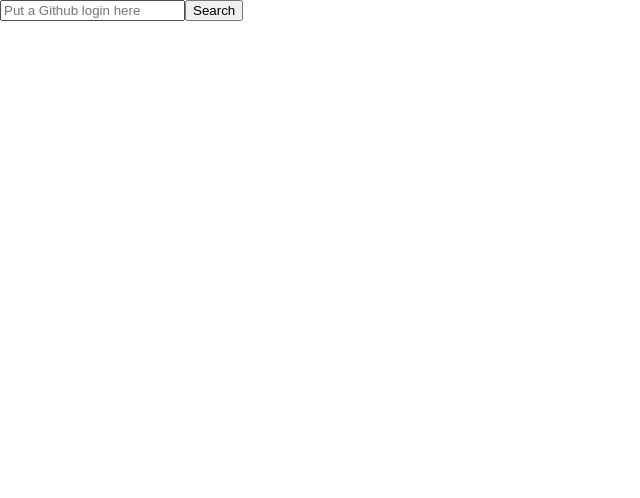
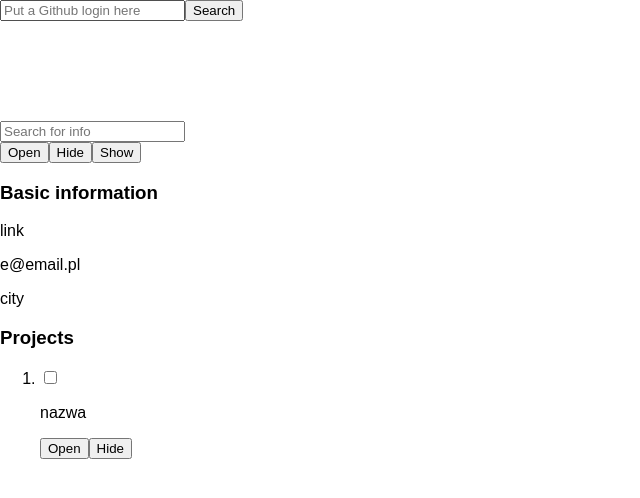
Before and after one commit to ewelina-w/github-profile-picker, a React (Create React App) app: page / in a window 1280 px wide. Shown: the top 498 px of the page, without its empty margins (0-640 px from the left). Built offline with nearby package versions, Linux system fonts and the light colour scheme.

Commit message:
render Github profile details

```diff
--- a/src/App.css
+++ /dev/null
@@ -1,28 +0,0 @@
-.App {
-  text-align: center;
-}
-
-.App-logo {
-  animation: App-logo-spin infinite 20s linear;
-  height: 80px;
-}
-
-.App-header {
-  background-color: #222;
-  height: 150px;
-  padding: 20px;
-  color: white;
-}
-
-.App-title {
-  font-size: 1.5em;
-}
-
-.App-intro {
-  font-size: large;
-}
-
-@keyframes App-logo-spin {
-  from { transform: rotate(0deg); }
-  to { transform: rotate(360deg); }
-}
--- a/src/App.js
+++ b/src/App.js
@@ -1,12 +1,24 @@
 import React, { Component } from 'react';
 // import './App.css';
 import Search from './Search'
+import PersonalData from './PersonalData'
 
 class App extends Component {
+
+  state = {
+    profile: {
+      link: 'link',
+      email: 'e@email.pl',
+      location: 'city',
+      avatarURL: 'url("avatar.svg")',
+      projects: []
+    }
+  }
   render() {
     return (
       <div className="App">
         <Search/>
+        <PersonalData profile={this.state.profile}/>
       </div>
     );
   }
--- /dev/null
+++ b/src/PersonalData.js
@@ -0,0 +1,48 @@
+import React, { Component } from 'react';
+
+class PersonalData extends Component {
+  render () {
+    const { profile } = this.props;
+    return (
+      <div className='profile-info'>
+        <div className="profile-avatar" style={{
+          backgroundImage: `url(${profile.avatarURL})`
+        }}>
+        </div>
+        <div className='filter-info'>
+          <input
+            className='filter'
+            type='text'
+            placeholder='Search for info'
+          />
+          <div className='buttons'>
+            <button>Open</button>
+            <button>Hide</button>
+            <button>Show</button>
+          </div>
+        </div>
+        <div className='detailed-info'>
+          <h3>Basic information</h3>
+            <p>{profile.link}</p>
+            <p>{profile.email}</p>
+            <p>{profile.location}</p>
+        </div>
+        <div className='projects'>
+          <h3>Projects</h3>
+          <ol className='list-of-projects'>
+            <li key={profile.projects.id} className='projects-list-item'>
+              <div className='project-name'>
+                <input type='checkbox'/>
+                <p>nazwa</p>
+                <button>Open</button>
+                <button>Hide</button>
+              </div>
+            </li>
+          </ol>
+        </div>
+      </div>
+    );
+  }
+}
+
+export default PersonalData;
--- a/src/index.css
+++ b/src/index.css
@@ -3,3 +3,8 @@ body {
   padding: 0;
   font-family: sans-serif;
 }
+
+div.profile-avatar {
+  width: auto;
+  height: 100px;
+}
```
Also changed, not shown: src/avatar.svg (added), src/logo.svg (deleted).
